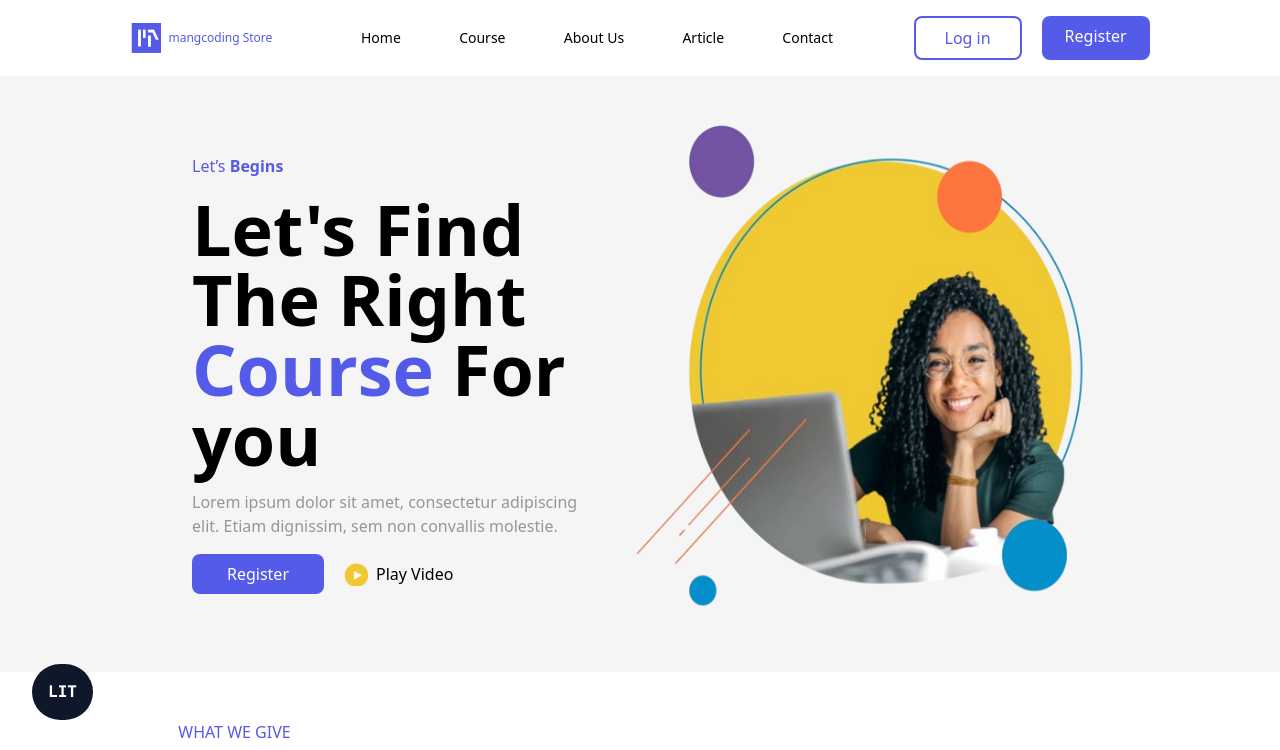
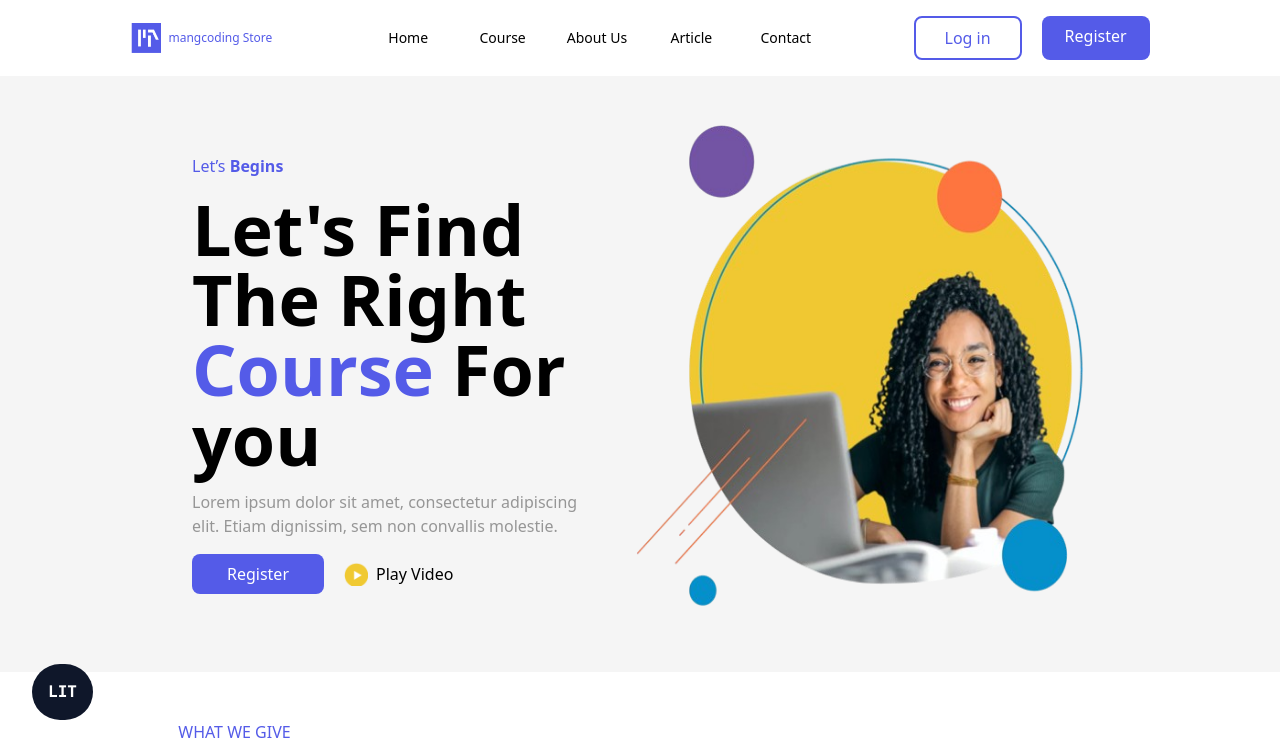
Before and after one commit to Molaei07/design-tailwind, a React (Vite) app: page / in a window 1280 px wide. Shown: the top 750 px of the page. Built offline with nearby package versions, Linux system fonts and the light colour scheme.

Commit message:
add ItemMenu class

```diff
--- a/src/index.css
+++ b/src/index.css
@@ -3,6 +3,10 @@
 @tailwind utilities;
 
 @layer components {
+  /* This class for items in menu that they are in the header */
+  .itemMenu {
+    @apply dark:text-white cursor-pointer hover:font-bold w-1/5 text-center transition-all duration-100
+  }
   /* This btn in headers application */
   .entryBtn {
     @apply w-[50%] p-1 rounded-lg text-center sm:p-2 cursor-pointer transition-all duration-200;
```
